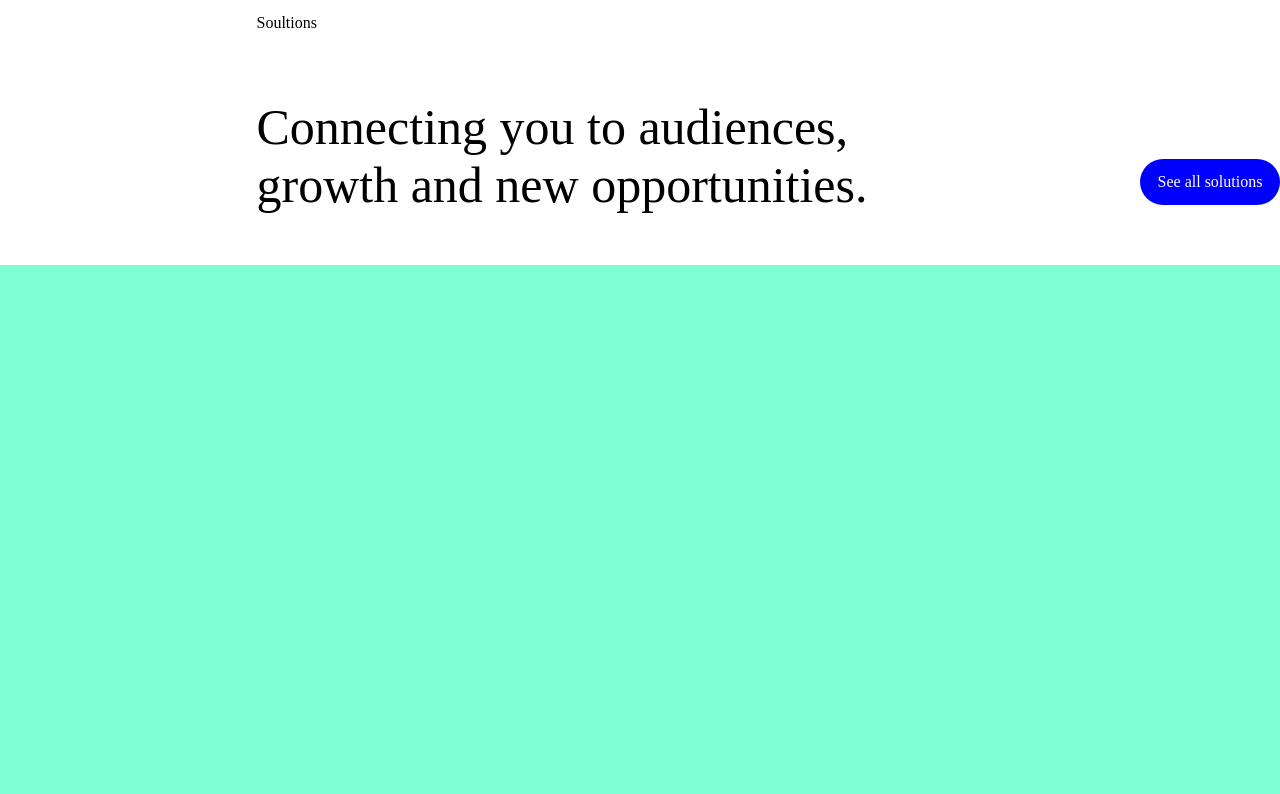
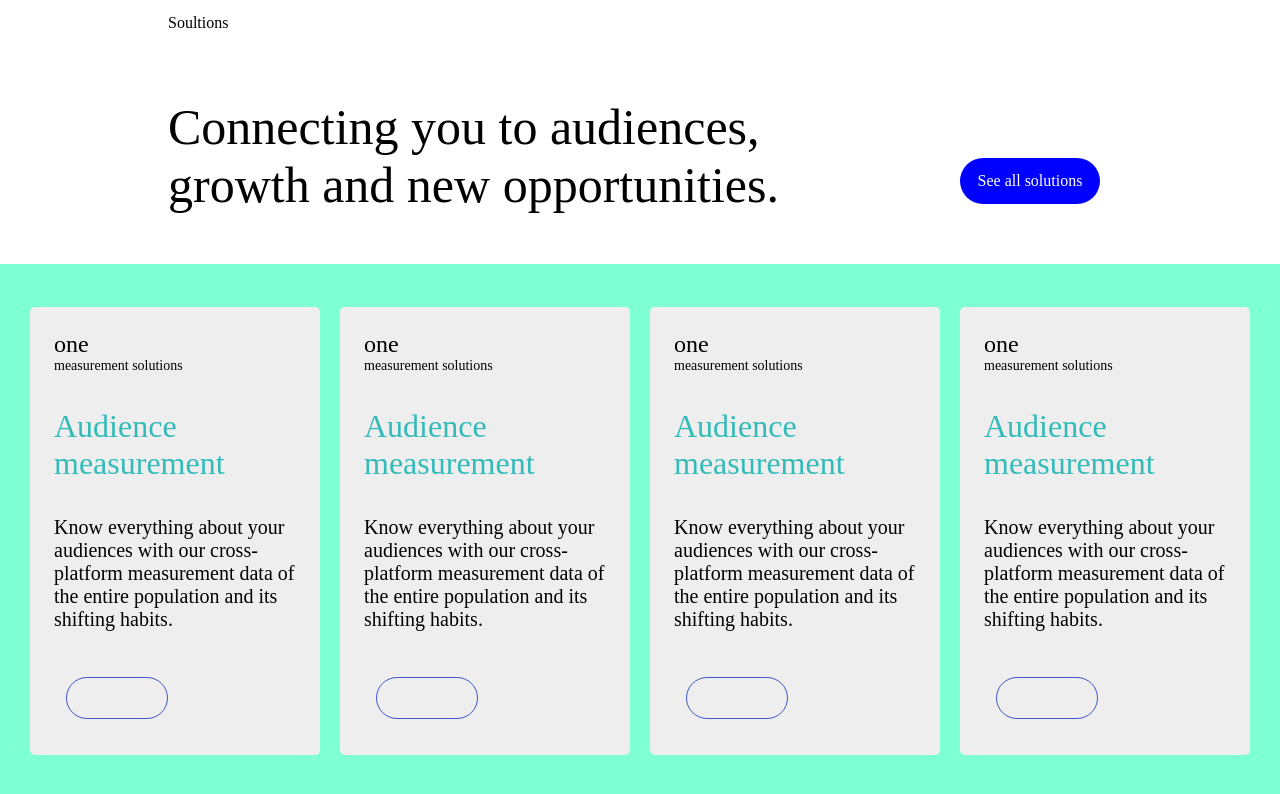
Before and after one commit to mishalKhan95/webDemo, a plain HTML site: page index.html in a window 1280 px wide. Shown: the part 602-1396 px from the top of the page. Drawn offline with Linux system fonts and the light colour scheme.

Commit message:
solution card

```diff
--- a/index.html
+++ b/index.html
@@ -1,61 +1,244 @@
 <!DOCTYPE html>
 <html lang="en">
-
   <head>
-  <meta charset="UTF-8">
-  <meta http-equiv="X-UA-Compatible" content="IE=edge">
-  <meta name="viewport" content="width=device-width, initial-scale=1.0">
-  <link rel="stylesheet" href="./style.css">
+    <meta charset="UTF-8" />
+    <meta http-equiv="X-UA-Compatible" content="IE=edge" />
+    <meta name="viewport" content="width=device-width, initial-scale=1.0" />
+    <link rel="stylesheet" href="./style.css" />
     <title>Web Demo</title>
   </head>
 
   <body>
     <div class="header">
       <div class="fixedHeader">
-      <div style="height: 100%;  flex:3; display: flex; align-items: center; justify-content: center;">
-        <div style="display: flex; justify-content: center; align-items: center;">
-          <h1 style="margin: 12px;">NIELSON</h1>
-          <p style="margin: 12px;">Soultions</p>
-          <p style="margin: 12px;">Insights</p>
-          <p style="margin: 12px;">About</p>
-          <p style="margin: 12px;">Careers</p>
+        <div
+          style="
+            height: 100%;
+            flex: 3;
+            display: flex;
+            align-items: center;
+            justify-content: center;
+          "
+        >
+          <div
+            style="display: flex; justify-content: center; align-items: center"
+          >
+            <h1 style="margin: 12px">NIELSON</h1>
+            <p style="margin: 12px">Soultions</p>
+            <p style="margin: 12px">Insights</p>
+            <p style="margin: 12px">About</p>
+            <p style="margin: 12px">Careers</p>
           </div>
         </div>
-      <div style="height: 100%; display: flex; justify-content: center;align-items: center; flex:2">
-        <div style="display: flex; justify-content: center; align-items: center;">
-          <p style="margin: 12px;">O</p>
-          <p style="margin: 12px;">P</p>
-          <div style="width:100px; height:40px; border-radius: 30px; background-color: #bbb; margin: 12px;"></div>
-          <div style="width:100px; height:40px; border-radius: 30px; background-color: rgb(65, 86, 202); margin: 12px;">
-          </div>
+        <div
+          style="
+            height: 100%;
+            display: flex;
+            justify-content: center;
+            align-items: center;
+            flex: 2;
+          "
+        >
+          <div
+            style="display: flex; justify-content: center; align-items: center"
+          >
+            <p style="margin: 12px">O</p>
+            <p style="margin: 12px">P</p>
+            <div
+              style="
+                width: 100px;
+                height: 40px;
+                border-radius: 30px;
+                background-color: #bbb;
+                margin: 12px;
+              "
+            ></div>
+            <div
+              style="
+                width: 100px;
+                height: 40px;
+                border-radius: 30px;
+                background-color: rgb(65, 86, 202);
+                margin: 12px;
+              "
+            ></div>
           </div>
         </div>
       </div>
     </div>
 
     <div class="banner">
-    <div style="margin-left: 5%;">
-      <h1 style="color: #fff; font-size: 42px;">Audience is everything</h1>
+      <div style="margin-left: 5%">
+        <h1 style="color: #fff; font-size: 42px">Audience is everything</h1>
       </div>
     </div>
 
     <div class="contentSection">
-    <div style=" flex: 1; display: flex; align-items: center;">
-      <div style="display: flex; justify-content: center; align-items: center; flex-direction: column;">
-        <p style="width: 55%;">Soultions</p>
-        <p style="font-size: 50px; width: 55%;">Connecting you to audiences, growth and new opportunities.</p>
+      <div style="flex: 1; display: flex; align-items: center">
+        <div
+          style="
+            display: flex;
+            justify-content: center;
+            align-items: center;
+            flex-direction: column;
+            flex: 3;
+          "
+        >
+          <p style="width: 65%">Soultions</p>
+          <p style="font-size: 50px; width: 65%">
+            Connecting you to audiences, growth and new opportunities.
+          </p>
         </div>
-      <div style="flex: 1; height: 100%; display: flex; justify-content: flex-start; align-items: flex-end;">
         <div
-          style="width:140px; height:46px; border-radius: 30px; color: #fff; background-color: blue; display: flex; align-items: center; justify-content: center;margin-bottom: 60px;">
+          style="
+            flex: 1;
+            height: 100%;
+            display: flex;
+            justify-content: flex-start;
+            align-items: flex-end;
+          "
+        >
+          <div
+            style="
+              width: 140px;
+              height: 46px;
+              border-radius: 30px;
+              color: #fff;
+              background-color: blue;
+              display: flex;
+              align-items: center;
+              justify-content: center;
+              margin-bottom: 60px;
+            "
+          >
             <p>See all solutions</p>
           </div>
         </div>
       </div>
-    <div style="background-color: aquamarine; flex: 2; ">
+      <div
+        style="
+          background-color: aquamarine;
+          flex: 2;
+          display: flex;
+          justify-content: center;
+          align-items: center;
+          padding: 20px;
+        "
+      >
+        <div class="solCards">
+          <div>
+            <p style="font-size: 24px">one</p>
+            <p style="font-size: 14px">measurement solutions</p>
+          </div>
 
+          <div>
+            <p style="font-size: 32px; color: #32bbb9">Audience measurement</p>
+          </div>
+
+          <div>
+            <p style="font-size: 20px">
+              Know everything about your audiences with our cross-platform
+              measurement data of the entire population and its shifting habits.
+            </p>
+          </div>
+
+          <div
+            style="
+              width: 100px;
+              height: 40px;
+              border-radius: 30px;
+              /* background-color: rgb(65, 86, 202); */
+              border: 1px solid rgb(65, 86, 202);
+              margin: 12px;
+            "
+          ></div>
+        </div>
+        <div class="solCards">
+          <div>
+            <p style="font-size: 24px">one</p>
+            <p style="font-size: 14px">measurement solutions</p>
+          </div>
+
+          <div>
+            <p style="font-size: 32px; color: #32bbb9">Audience measurement</p>
+          </div>
+
+          <div>
+            <p style="font-size: 20px">
+              Know everything about your audiences with our cross-platform
+              measurement data of the entire population and its shifting habits.
+            </p>
+          </div>
+
+          <div
+            style="
+              width: 100px;
+              height: 40px;
+              border-radius: 30px;
+              /* background-color: rgb(65, 86, 202); */
+              border: 1px solid rgb(65, 86, 202);
+              margin: 12px;
+            "
+          ></div>
+        </div>
+
+        <div class="solCards">
+          <div>
+            <p style="font-size: 24px">one</p>
+            <p style="font-size: 14px">measurement solutions</p>
+          </div>
+
+          <div>
+            <p style="font-size: 32px; color: #32bbb9">Audience measurement</p>
+          </div>
+
+          <div>
+            <p style="font-size: 20px">
+              Know everything about your audiences with our cross-platform
+              measurement data of the entire population and its shifting habits.
+            </p>
+          </div>
+
+          <div
+            style="
+              width: 100px;
+              height: 40px;
+              border-radius: 30px;
+              /* background-color: rgb(65, 86, 202); */
+              border: 1px solid rgb(65, 86, 202);
+              margin: 12px;
+            "
+          ></div>
+        </div>
+        <div class="solCards">
+          <div>
+            <p style="font-size: 24px">one</p>
+            <p style="font-size: 14px">measurement solutions</p>
+          </div>
+
+          <div>
+            <p style="font-size: 32px; color: #32bbb9">Audience measurement</p>
+          </div>
+
+          <div>
+            <p style="font-size: 20px">
+              Know everything about your audiences with our cross-platform
+              measurement data of the entire population and its shifting habits.
+            </p>
+          </div>
+
+          <div
+            style="
+              width: 100px;
+              height: 40px;
+              border-radius: 30px;
+              /* background-color: rgb(65, 86, 202); */
+              border: 1px solid rgb(65, 86, 202);
+              margin: 12px;
+            "
+          ></div>
+        </div>
       </div>
     </div>
   </body>
-
 </html>
--- a/style.css
+++ b/style.css
@@ -35,6 +35,17 @@ body {
   position: fixed;
   display: flex;
 }
-.testClass {
-  margin: 10px;
+.solCards {
+  width: 300px;
+  height: 400px;
+  border-radius: 5px;
+  background: #eee;
+  padding: 24px;
+  margin: 0px 10px;
+  display: flex;
+  flex-direction: column;
+  justify-content: space-between;
 }
+.solCards p {
+  margin: 0px;
+}
```
Lines whose indentation alone changed are shown as unchanged.
